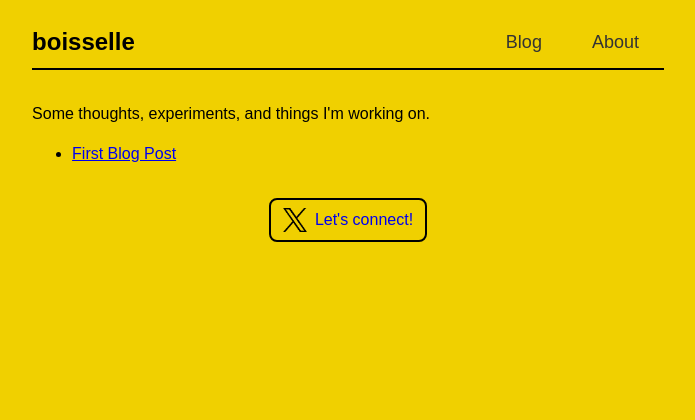
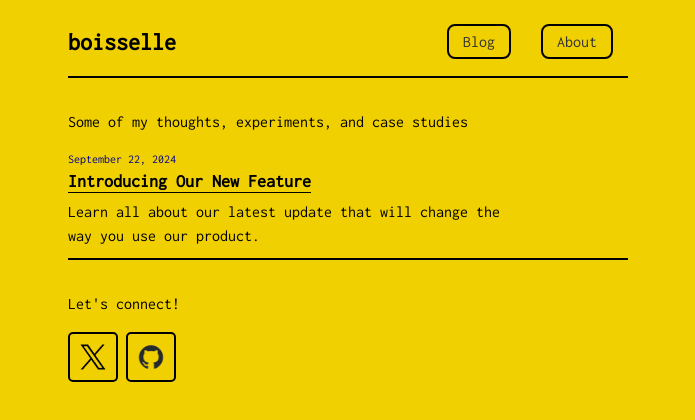
Before and after one commit to boisselle/boisselle.github.io, an Astro site: page / in a window 1280 px wide. Shown: the whole page, without its empty margins (292-987 px from the left). Built offline with nearby package versions, Linux system fonts and the light colour scheme; Astro itself is replaced by a stand-in of ours.

Commit message:
adding styling, icon component, blogpostlink component, and github logos

```diff
--- /dev/null
+++ b/src/components/BlogPostLink.astro
@@ -0,0 +1,33 @@
+---
+const { date, title, description, link } = Astro.props;
+---
+<div class="blog-post-link">
+  <div class="date">{date}</div>
+  <div class="title">
+    <a href={link}>{title}</a>
+  </div>
+  <div class="description">{description}</div>
+</div>
+
+<style>
+  .blog-post-link {
+    max-width: 450px;
+  }
+  .blog-post-link .date {
+    color: darkblue;
+    font-size: 12px;
+  }
+  .blog-post-link .title a {
+    font-size: 18px;
+    color: black;
+    font-weight: bold;
+    text-decoration: underline;
+  }
+  .blog-post-link .title a:hover {
+    text-decoration: underline;
+  }
+  .blog-post-link .description {
+    margin-top: 5px;
+    font-size: 16px;
+  }
+</style>
--- a/src/components/Footer.astro
+++ b/src/components/Footer.astro
@@ -2,13 +2,23 @@
 import Social from './Social.astro';
 ---
 <style>
+
     footer {
       display: flex;
       gap: 1rem;
-      margin-top: 2rem;
-      justify-content: center;
+      margin-top: 1rem;
+      justify-content: left;
+    }
+
+    .divider {
+      width: 100%;
+      height: 2px;
+      background-color: black; /* Color of the line */
+    margin: 10px 0; /* Spacing around the line */
     }
 </style>
+
+<div class="divider"></div>
 
 <footer>
     <Social platform="twitter" username="seanboisselle" />
--- a/src/components/Hamburger.astro
+++ b/src/components/Hamburger.astro
@@ -37,6 +37,7 @@
         background: none;
         border: none;
         padding: 0;
+        margin-right: 15px;
         z-index: 1000;
         position: relative;
     }
--- a/src/components/Header.astro
+++ b/src/components/Header.astro
@@ -52,23 +52,15 @@ import Hamburger from './Hamburger.astro';
     } */
     header {
         display: flex;
-        justify-content: space-between; /* Space between the text and the nav */
-        align-items: center; /* Vertically aligns the content */
+        justify-content: space-between;
+        align-items: center;
         /* padding: 10px; */
         background-color: #F0D000;
         border-bottom: 2px solid black;
         margin-bottom: 2rem;
         padding-top: 1.5rem;
-        padding-bottom: 0.5rem;
+        padding-bottom: 1rem;
     }
-
-    /* nav {
-        display: flex; */
-        /* justify-content: space-between;
-        align-items: center; */
-        /* justify-content: flex-end;
-        padding-right: 1rem;
-    } */
 
     nav {
     display: flex;
@@ -76,13 +68,13 @@ import Hamburger from './Hamburger.astro';
     }
 
     .header-left {
-        flex: 1; /* Ensures the text stays on the left side */
+        flex: 1;
     }
 
     .header-title {
-        font-size: 1.5rem; /* Adjust size as needed */
+        font-size: 1.5rem;
         font-weight: bold;
-        color: black; /* Text color */
+        color: black;
     }
 
     .overlay {
@@ -98,7 +90,7 @@ import Hamburger from './Hamburger.astro';
         align-items: center;
         opacity: 0;
         visibility: hidden;
-        transition: opacity 0.3s ease, visibility 0.3s ease;
+        transition: opacity 0.2s ease, visibility 0.2s ease;
     }
 
     .overlay.show {
@@ -120,19 +112,35 @@ import Hamburger from './Hamburger.astro';
     }
 
     .overlay li {
-        margin: 20px 0;
+        flex: 1;
+        margin: 20px 0px;
         text-align: center;
     }
 
     .overlay a {
+        flex: 1;
+        display: inline-block;
+        width: 150px;
         color: #ffd700;
         text-decoration: none;
-        font-size: 45px;
+        font-size: 30px;
         transition: color 0.3s ease;
+        border: 2px solid #ffd700;;
+        border-radius: 8px;
+        padding: 10px 20px;
+        background-color: transparent;
+        transition: color 0.2s ease, background-color 0.2s ease, border-radius 0.2s ease;
+        touch-action: manipulation;
     }
 
     .overlay a:hover {
-        color: #ffd700;
+        color: #111;
+        background-color: #ffd700;
+    }
+
+    .overlay a:active {
+        color: #111;
+        background-color: #ffd700;
     }
 
     .desktop-menu {
@@ -162,19 +170,21 @@ import Hamburger from './Hamburger.astro';
         .desktop-menu a {
             color: #333;
             text-decoration: none;
-            font-size: 18px;
-            padding: 5px 10px; /* Add padding to keep the size consistent */
-            border-radius: 10px; /* Keep the box rounded in the normal state */
-            background-color: transparent; /* Make the background transparent by default */
-            transition: color 0.3s ease, background-color 0.3s ease, border-radius 0.3s ease;
+            /* text-underline-offset: 10px; */
+            font-size: 16px;
+            padding: 7px 14px;
+            border: 2px solid black;
+            border-radius: 8px;
+            background-color: transparent;
+            transition: color 0.2s ease, background-color 0.2s ease, border-radius 0.2s ease;
         }
 
         .desktop-menu a:hover {
-            color: #FFDD00; /* Changes text color to yellow on hover */
-            background-color: black; /* Adds black background on hover */
+            color: #FFD700;
+            background-color: black;
 
-            padding: 10px 10px; /* Adds padding inside the box */
-            border-radius: 8px; /* Rounds the corners of the box */
+            /* padding: 10px 10px;  */
+            /* border-radius: 8px;  */
         }
     }
 </style>
--- /dev/null
+++ b/src/components/Icon.astro
@@ -0,0 +1,49 @@
+---
+const { normalImage, hoverImage } = Astro.props;
+---
+
+<div class="icon-box">
+  <img src={normalImage} alt="Normal Logo" class="logo normal" />
+  <img src={hoverImage} alt="Hover Logo" class="logo hover" />
+</div>
+
+<style>
+.icon-box {
+  display: inline-block;
+  padding: 10px;
+  border-radius: 5px; /* Rounded corners */
+  border: 2px solid black; /* Black outline */
+  background-color: transparent; /* Clear inside */
+  transition: background-color 0.3s ease;
+  position: relative; /* Set as the positioning reference */
+  width: 50px;
+  height: 50px;
+}
+
+.logo {
+  width: 25px; /* Set appropriate size */
+  height: 25px;
+  position: absolute;
+  top: 50%; /* Center vertically */
+  left: 50%; /* Center horizontally */
+  transform: translate(-50%, -50%); /* Offset the logo by half its size to center it */
+  transition: opacity 0.3s ease;
+}
+
+.logo.hover {
+  opacity: 0; /* Initially hide the hover logo */
+}
+
+.icon-box:hover .logo.hover {
+  opacity: 1; /* Show hover logo on hover */
+}
+
+.icon-box:hover .logo.normal {
+  opacity: 0; /* Hide normal logo on hover */
+}
+
+.icon-box:hover {
+  background-color: black; /* Black background on hover */
+}
+
+</style>
--- a/src/components/Social.astro
+++ b/src/components/Social.astro
@@ -1,7 +1,8 @@
 ---
 import { Image } from 'astro:assets';
-import xLogo from "../../public/images/logo-black.png";
-import xLogoHover from "../../public/images/logo-yellow.png";
+import Icon from '../components/Icon.astro';
+// import xLogo from "/images/logo-black.png";
+// import xLogoHover from "/images/logo-yellow.png";
 const { platform, username } = Astro.props;
 
 const getPlatformUrl = (platform, username) => {
@@ -11,80 +12,20 @@ const getPlatformUrl = (platform, username) => {
   return `https://www.${platform}.com/${username}`;
 };
 ---
-
-<!-- <a href="https://twitter.com/seanboisselle" target="_blank" rel="noopener noreferrer" class="custom-button">
-  <Image src={xLogo} alt="Twitter / X Icon" width={24} height={24} />
-  <span>Let's connect!</span>
-</a> -->
-
+<main>
+  <p>Let's connect!</p>
+  <Icon
+    normalImage="/images/logo-black.png"
+    hoverImage="/images/logo-yellow.png"
+    alt="X Logo"
+  />
+  <Icon
+    normalImage="/images/github-mark.png"
+    hoverImage="/images/github-yellow.png"
+    alt="Github Logo"
+  />
+</main>
 <!-- <a
-  href="https://twitter.com/seanboisselle"
-  target="_blank"
-  rel="noopener noreferrer"
-  class="custom-button"
->
-  <Image src={xLogo} alt="Twitter / X Icon" class="x-logo"width={24} height={24} />
-  <Image src={xLogoHover} alt="Twitter / X Icon" class="x-logo-hover" width={24} height={24} />
-  <span>Let's connect!</span>
-</a> -->
-
-<!-- <style>
-  a {
-    padding: 0.5rem 0.5rem;
-    color: white;
-
-    text-decoration: none;
-  }
-
-  .custom-button {
-    display: inline-flex;
-    align-items: center;
-    color: black;
-    border: none;
-    border-radius: 8px;
-    padding: 10px 15px;
-    cursor: pointer;
-    text-decoration: none;
-    font-size: 16px;
-    outline: 2px solid;
-    transition: background-color 0.3s ease, color 0.3s ease;
-  }
-
-  .custom-button:hover {
-    background-color: black;
-    color: #FFDD00;
-  }
-
-  .custom-button span {
-    transition: color 0.3s ease;
-}
-
-  .custom-button img {
-    margin-right: 10px;
-  }
-
-  .x-logo,
-  .x-logo-hover {
-    transition: opacity 0.3s ease;
-  }
-
-  .x-logo-hover {
-    position: absolute;
-    left: 0;
-    top: 0;
-    opacity: 0;
-  }
-
-  .custom-button:hover .x-logo {
-    opacity: 0;
-  }
-
-  .custom-button:hover .x-logo-hover {
-    opacity: 1;
-  }
-</style> -->
-
-<a
   href="https://twitter.com/seanboisselle"
   target="_blank"
   rel="noopener noreferrer"
@@ -131,4 +72,4 @@ const getPlatformUrl = (platform, username) => {
   .custom-button .x-logo-hover {
     margin-right: 8px; /* Adjust the value as needed */
   }
-</style>
+</style> -->
--- a/src/layouts/BaseLayout.astro
+++ b/src/layouts/BaseLayout.astro
@@ -12,6 +12,13 @@ import "../styles/global.css";
     <meta charset="UTF-8" />
     <meta name="viewport" content="width=device-width, initial-scale=1.0" />
     <title>{Astro.props.title || 'My Website'}</title>
+    <link href="https://fonts.googleapis.com/css2?family=Ubuntu+Mono&display=swap" rel="stylesheet">
+    <link href="https://fonts.googleapis.com/css2?family=Roboto+Mono&display=swap" rel="stylesheet">
+    <link href="https://fonts.googleapis.com/css2?family=Fira+Code&display=swap" rel="stylesheet">
+    <link href="https://fonts.googleapis.com/css2?family=Inconsolata&display=swap" rel="stylesheet">
+
+
+
   </head>
   <body>
     <!-- Header Section -->
--- a/src/pages/index.astro
+++ b/src/pages/index.astro
@@ -1,48 +1,29 @@
 ---
 import BaseLayout from '../layouts/BaseLayout.astro';
 import Header from '../components/Header.astro';
+import BlogPostLink from '../components/BlogPostLink.astro';
 // import "../styles/global.css";
 import Footer from '../components/Footer.astro';
 
 const pageTitle = "Blog";
 ---
 <BaseLayout pageTitle={pageTitle}>
-	<!-- <h1>blog</h1> -->
-	<p>Some thoughts, experiments, and things I'm working on.</p>
-	<ul>
+
+	<p>Some of my thoughts, experiments, and case studies</p>
+
+	<!-- <ul>
 		<li><a href="/first-blog-post/">First Blog Post</a></li>
-	</ul>
+	</ul> -->
+
+
+	<!-- <a href="">• toward recursive self-improvement.</a>
+	<p>another one</p> -->
+
+	<BlogPostLink
+		date="September 22, 2024"
+		title="Introducing Our New Feature"
+		description="Learn all about our latest update that will change the way you use our product."
+		link="/blog/new-feature"
+	/>
 
 </BaseLayout>
-<!--
-<html lang="en">
-	<head>
-		<meta charset="utf-8" />
-		<meta name="viewport" content="width=device-width" />
-		<meta name="generator" content={Astro.generator} />
-		<title>Document</title>
-	</head>
-	<body>
-
-	</body>
-</html>
-<html lang="en">
-	<head>
-		<meta charset="utf-8" />
-		<link rel="icon" type="image/svg+xml" href="/favicon.svg" />
-		<meta name="viewport" content="width=device-width" />
-		<meta name="generator" content={Astro.generator} />
-		<title>Boisselle's Blog</title>
-	</head>
-	<body>
-		<Header />
-		<h1>Astro Learning Blog</h1>
-        <p>Astro seems cool so I'm learning it (again).</p>
-        <ul>
-            <li><a href="/posts/post-1/">Post 1</a></li>
-            <li><a href="/posts/post-2/">Post 2</a></li>
-            <li><a href="/posts/post-3/">Post 3</a></li>
-        </ul>
-        <Footer />
-	</body>
-</html> -->
--- a/src/styles/global.css
+++ b/src/styles/global.css
@@ -1,7 +1,10 @@
 html {
   background-color: #F0D000;
-    font-family: sans-serif;
-  }
+  /* font-family: 'Helvetica', 'Tahoma', 'sans-serif'; */
+  /* font-family: 'Fira Code', monospace; */
+  /* font-family: 'Roboto Mono', monospace; */
+  font-family: 'Inconsolata', monospace;
+}
 
   body {
     margin: 0 auto;
@@ -10,6 +13,27 @@ html {
     padding: 0 2.5rem 0 2.5rem;
     line-height: 1.5;
 
+  }
+
+  a {
+    cursor: pointer;
+  }
+
+  a:link,
+  a:visited {
+    color: inherit;
+    text-decoration: underline;
+    text-underline-offset: 5px;
+    text-decoration-thickness: 2px;
+  }
+
+  a:hover {
+    /* text-underline-offset: 7px; */
+    text-decoration-thickness: 4px;
+  }
+
+  a:active {
+    text-decoration-thickness: 4px;
   }
 
   * {
```
Also changed, not shown: src/pages/about.astro (+7 -0 lines), public/images/github-mark.png (added), public/images/github-yellow.png (added).
